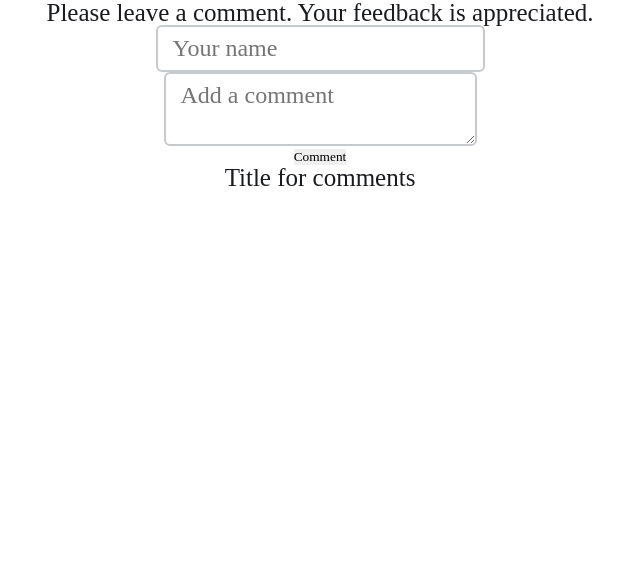
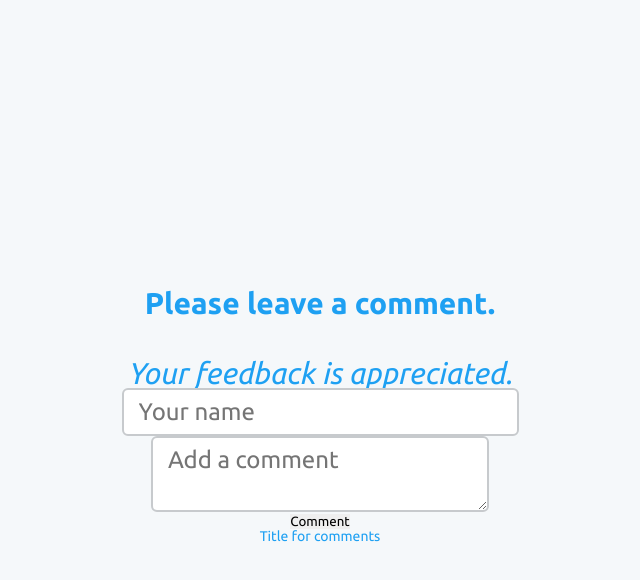
Before and after one commit to OlegBiletsky/comments-react, a React app: page / in a window 1280 px wide. Shown: the top 580 px of the page, without its empty margins (320-960 px from the left). Built offline with nearby package versions, Linux system fonts and the light colour scheme.

Commit message:
added Ubuntu fonts

```diff
--- a/src/components/Form/index.js
+++ b/src/components/Form/index.js
@@ -5,7 +5,8 @@ function Form ({ inputNameValue,inputTextValue,handleChangeNameInput,handleChang
     return (
         <>
             <h1 className="title">
-                Please leave a comment. Your feedback is appreciated.
+                <p className="title__first">Please leave a comment.</p>
+                <p className="title__second">Your feedback is appreciated.</p>
             </h1>
 
             <form className="form"  noValidate onSubmit={ (e)=>(e.preventDefault()) }>
--- a/src/styles/App.scss
+++ b/src/styles/App.scss
@@ -1,14 +1,10 @@
 .App {
   text-align: center;
-}
-.App-header {
-  background-color: #282c34;
+  background-color: #f5f8fa;
   min-height: 100vh;
   display: flex;
   flex-direction: column;
   align-items: center;
   justify-content: center;
-  font-size: calc(10px + 2vmin);
-  color: rgb(165, 58, 58);
-  background-color: #f5f8fa;
+  font-family: 'Ubuntu', sans-serif;
 }
--- a/src/styles/Form.scss
+++ b/src/styles/Form.scss
@@ -1,9 +1,17 @@
 .title{
     color: #191b1e;
-    font-family: "Arial MT";
-    font-size: 25px;
-    font-weight: 400;
+    font-family: 'Ubuntu', sans-serif;
     text-align: center;
+    color: #1ea0f2;
+}
+.title__first{
+    font-size: 30px;
+    font-weight: 900;
+    margin: 30px 10px 40px 10px;
+}
+.title__second{
+    font-size: 30px;
+    font-style: italic;
 }
 .form-name{
 
@@ -11,7 +19,7 @@
 .form-name__field{
     min-width: 300px;
     color: #657786;
-    font-family: "Arial MT";
+    font-family: 'Ubuntu', sans-serif;
     font-size: 24px;
     font-weight: 400;
     font-style: normal;
@@ -29,7 +37,7 @@
 .form-text__field{
     min-width: 300px;
     color: #657786;
-    font-family: "Arial MT";
+    font-family: 'Ubuntu', sans-serif;
     font-size: 24px;
     font-weight: 400;
     font-style: normal;
--- /dev/null
+++ b/src/styles/fonts.scss
@@ -0,0 +1,2 @@
+//font-family: 'Ubuntu', sans-serif;
+@import url('https://fonts.googleapis.com/css2?family=Ubuntu:ital,wght@0,300;0,400;0,500;0,700;1,300;1,400;1,500;1,700&display=swap');
--- a/src/styles/index.scss
+++ b/src/styles/index.scss
@@ -1 +1,2 @@
 @import './normalize.scss';
+@import './fonts.scss';
```
Also changed, not shown: 1 other file (tests, documents, lock files or other folders).
